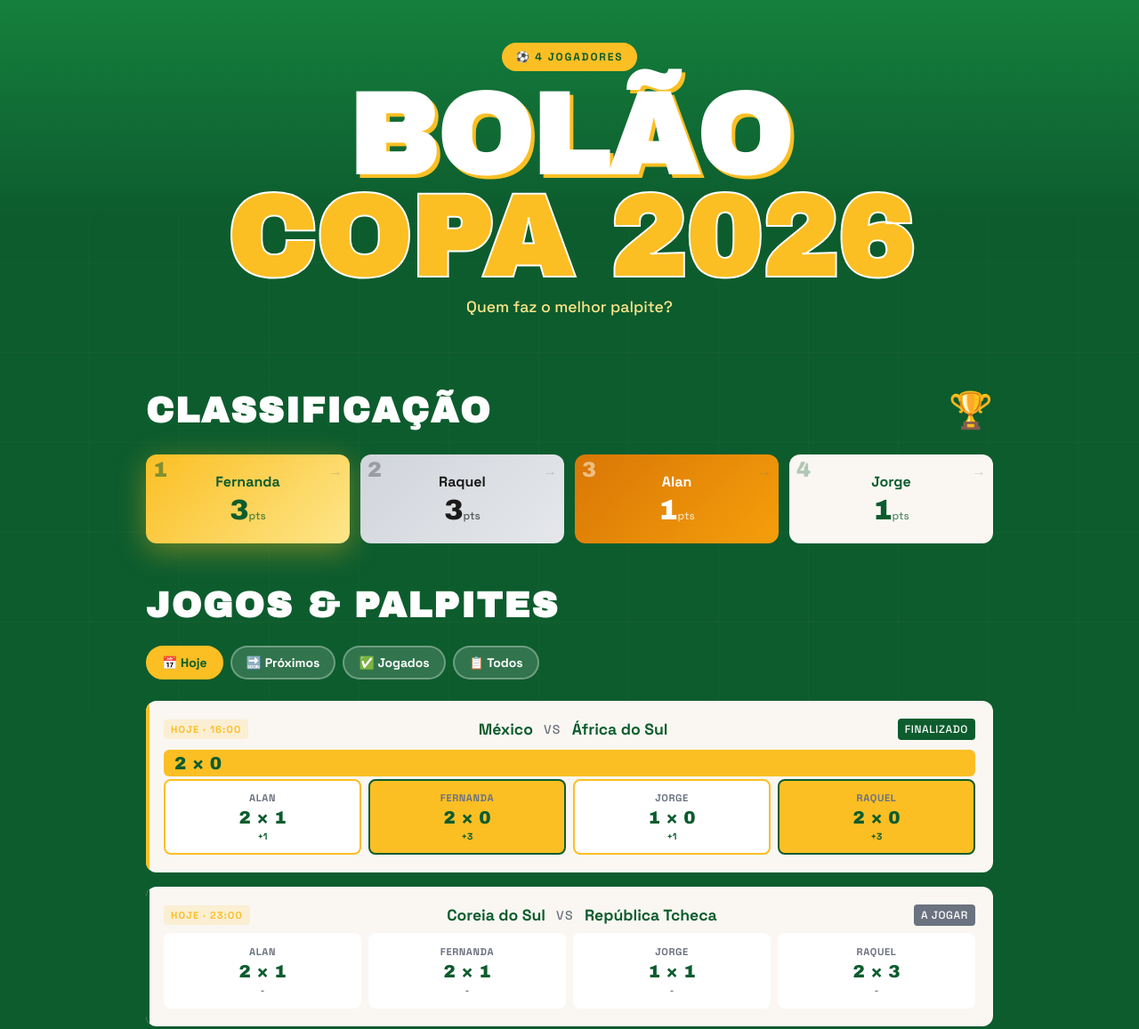
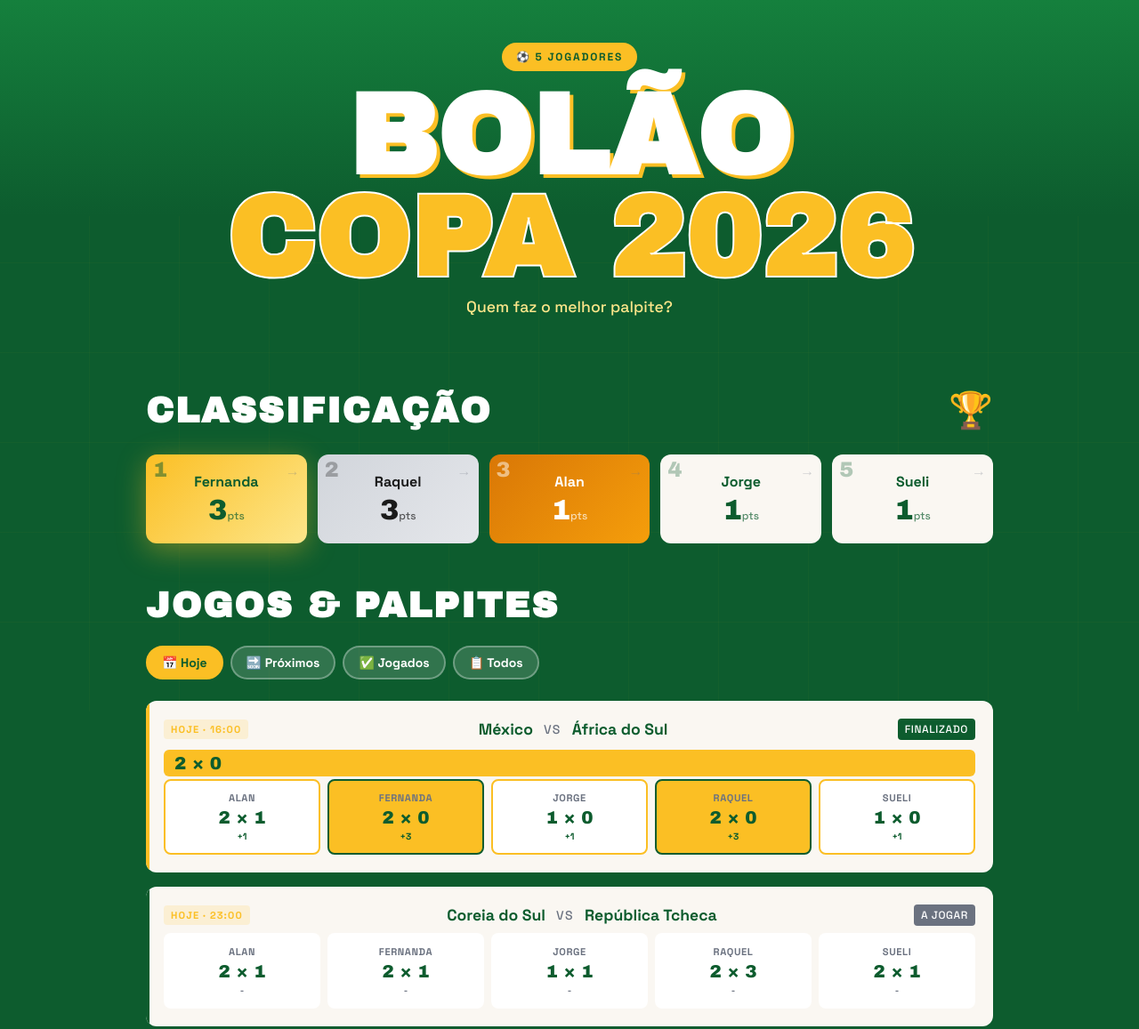
Before and after one commit to jorgerenato/bolao2026, a plain HTML site: page index.html in a window 1280 px wide. Shown: the top 1157 px of the page at 89% size. Drawn offline with Linux system fonts and the light colour scheme.

Commit message:
novo palpiteiro

```diff
--- a/dados.json
+++ b/dados.json
@@ -172,6 +172,16 @@
         "timeA": 2,
         "timeB": 3
       }
+    },
+    "Sueli": {
+      "1": {
+        "timeA": 1,
+        "timeB": 0
+      },
+      "2": {
+        "timeA": 2,
+        "timeB": 1
+      }
     }
   }
 }
--- a/estatisticas.html
+++ b/estatisticas.html
@@ -11,10 +11,10 @@
         href="https://fonts.googleapis.com/css2?family=Archivo+Black&family=Space+Grotesk:wght@400;500;700&display=swap"
         rel="stylesheet">
     <script>
-        window.APP_VERSION = '1';
+        window.APP_VERSION = '2';
     </script>
-    <link rel="stylesheet" href="styles.css?v=1">
-    <link rel="stylesheet" href="estatisticas.css?v=1">
+    <link rel="stylesheet" href="styles.css?v=2">
+    <link rel="stylesheet" href="estatisticas.css?v=2">
 </head>
 
 <body>
@@ -124,7 +124,7 @@
         <p>Bolão Copa 2026 — Estatísticas Individuais</p>
     </footer>
 
-    <script src="estatisticas.js?v=1"></script>
+    <script src="estatisticas.js?v=2"></script>
 </body>
 
 </html>
--- a/estatisticas.js
+++ b/estatisticas.js
@@ -2,7 +2,7 @@
 const VERSION = window.APP_VERSION || '1';
 
 // Jogadores disponíveis
-const JOGADORES = ['Alan', 'Fernanda', 'Jorge', 'Raquel'];
+const JOGADORES = ['Alan', 'Fernanda', 'Jorge', 'Raquel', 'Sueli'];
 
 // Jogador selecionado - ler da URL ou usar o primeiro
 const urlParams = new URLSearchParams(window.location.search);
@@ -45,7 +45,8 @@ function getDadosExemplo() {
             "Alan": { 1: { timeA: 2, timeB: 1 } },
             "Fernanda": { 1: { timeA: 1, timeB: 1 } },
             "Jorge": { 1: { timeA: 3, timeB: 0 } },
-            "Raquel": { 1: { timeA: 2, timeB: 0 } }
+            "Raquel": { 1: { timeA: 2, timeB: 0 } },
+            "Sueli": { 1: { timeA: 1, timeB: 2 } }
         }
     };
 }
--- a/index.html
+++ b/index.html
@@ -11,9 +11,9 @@
         href="https://fonts.googleapis.com/css2?family=Archivo+Black&family=Space+Grotesk:wght@400;500;700&display=swap"
         rel="stylesheet">
     <script>
-        window.APP_VERSION = '1';
+        window.APP_VERSION = '2';
     </script>
-    <link rel="stylesheet" href="styles.css?v=1">
+    <link rel="stylesheet" href="styles.css?v=2">
 </head>
 
 <body>
@@ -21,7 +21,7 @@
 
     <header class="header">
         <div class="header-content">
-            <div class="badge">⚽ 4 JOGADORES</div>
+            <div class="badge">⚽ 5 JOGADORES</div>
             <h1 class="main-title">BOLÃO<br><span class="highlight">COPA 2026</span></h1>
             <p class="subtitle">Quem faz o melhor palpite?</p>
         </div>
@@ -77,7 +77,7 @@
         <p>Bolão Copa 2026 — Feito com ⚽</p>
     </footer>
 
-    <script src="script.js?v=1"></script>
+    <script src="script.js?v=2"></script>
 </body>
 
 </html>
--- a/script.js
+++ b/script.js
@@ -124,7 +124,7 @@ function formatarDataHora(dataHora) {
 
 // Renderizar classificação
 function renderizarClassificacao(jogos, palpites) {
-    const jogadores = ['Alan', 'Fernanda', 'Jorge', 'Raquel'];
+    const jogadores = ['Alan', 'Fernanda', 'Jorge', 'Raquel', 'Sueli'];
     const pontuacoes = [];
 
     jogadores.forEach(jogador => {
@@ -176,7 +176,7 @@ function renderizarJogos(jogos, palpites, filtro = 'hoje') {
         return;
     }
 
-    const jogadores = ['Alan', 'Fernanda', 'Jorge', 'Raquel'];
+    const jogadores = ['Alan', 'Fernanda', 'Jorge', 'Raquel', 'Sueli'];
 
     jogosFiltrados.forEach(jogo => {
         const card = document.createElement('div');
--- a/styles.css
+++ b/styles.css
@@ -227,7 +227,7 @@ body {
 
 .podium {
     display: grid;
-    grid-template-columns: repeat(4, 1fr);
+    grid-template-columns: repeat(5, 1fr);
     gap: 0.75rem;
 }
 
@@ -262,6 +262,10 @@ body {
 
 .podium-item:nth-child(4) {
     animation-delay: 0.25s;
+}
+
+.podium-item:nth-child(5) {
+    animation-delay: 0.3s;
 }
 
 @keyframes podiumItem {
@@ -556,7 +560,7 @@ body {
 
 .predictions-grid {
     display: grid;
-    grid-template-columns: repeat(4, 1fr);
+    grid-template-columns: repeat(5, 1fr);
     gap: 0.5rem;
 }
 
```
